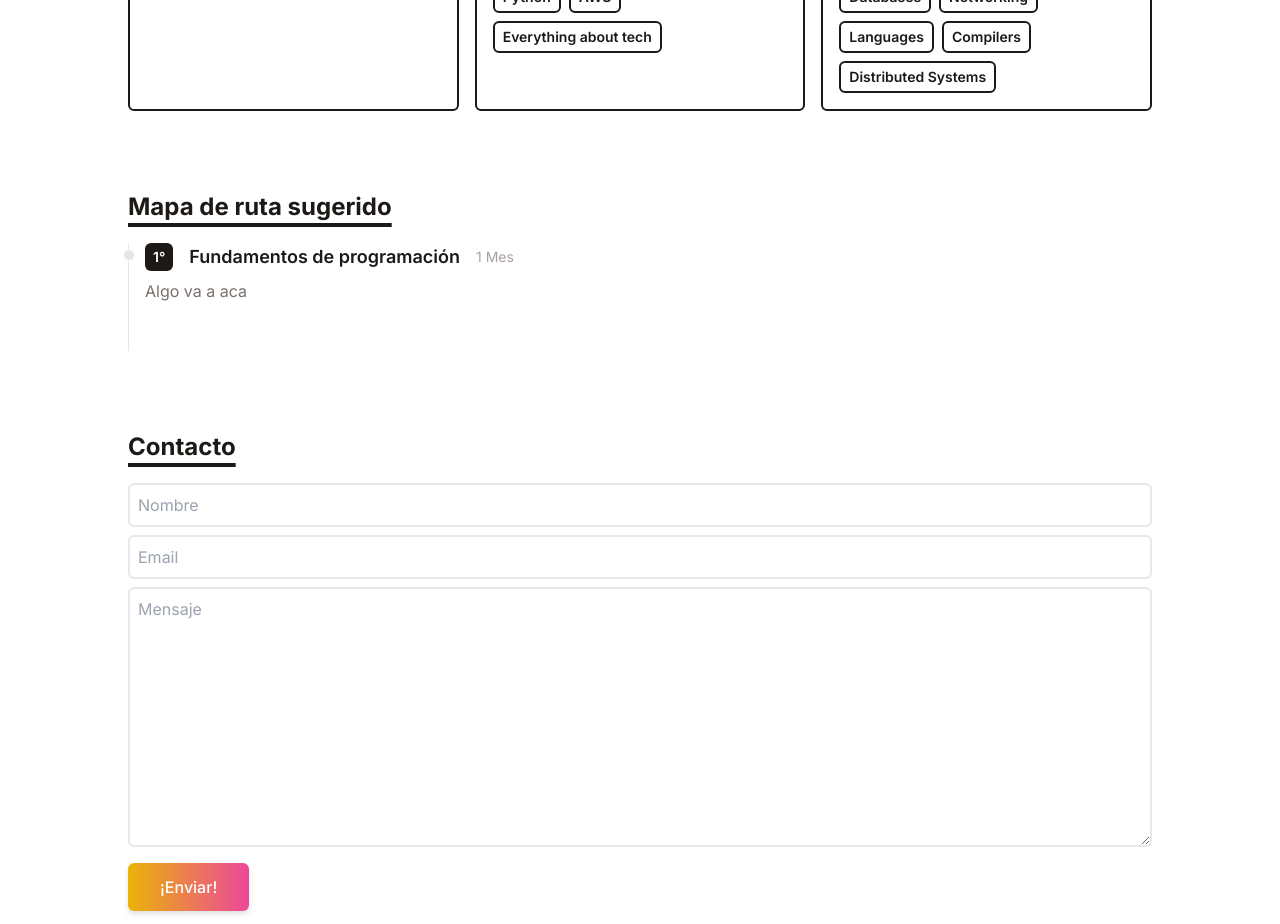
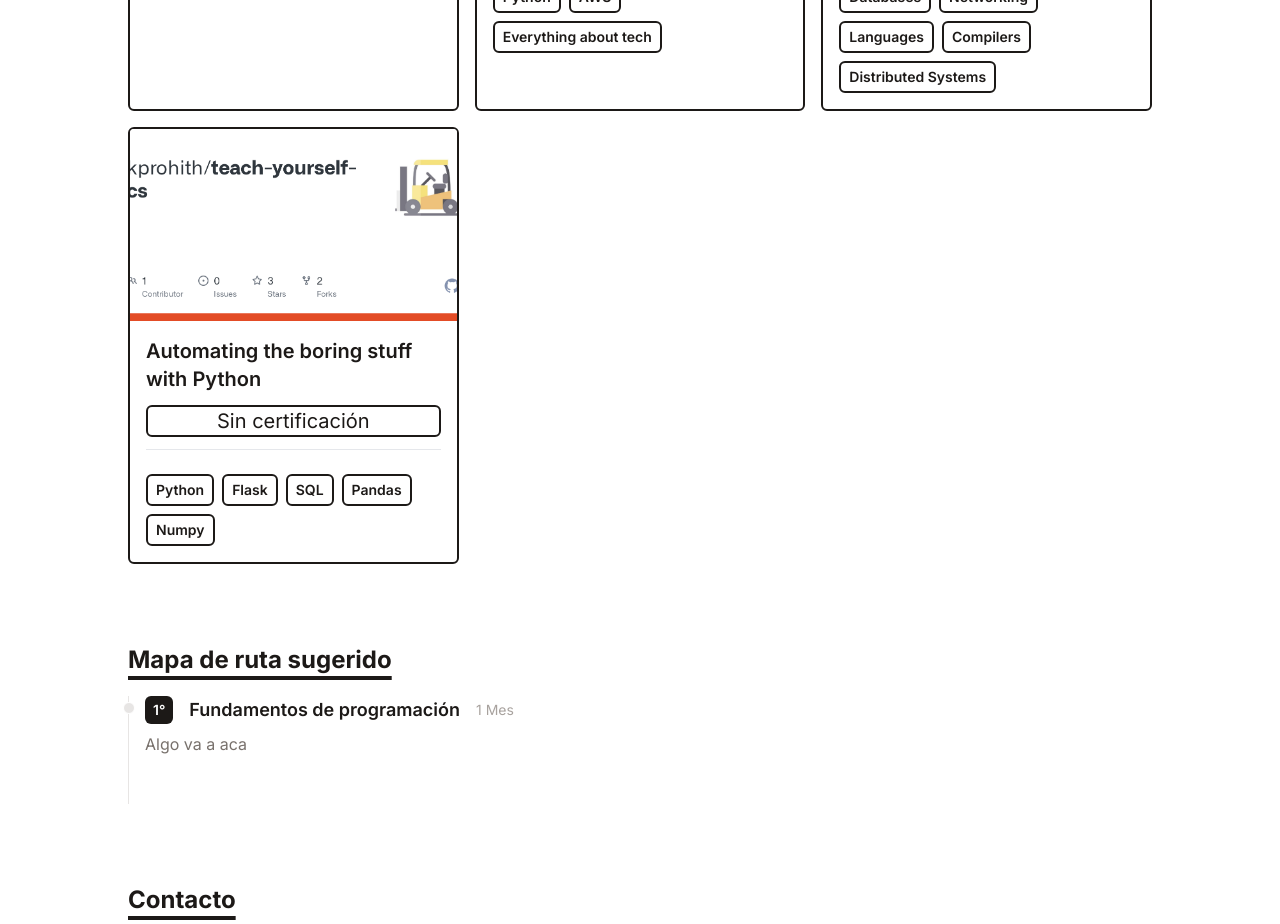
Before and after one commit to jpromanonet/freeCodingResources, a React (Vite) app in the folder es/: page / in a window 1280 px wide. Shown: the part 1460-2384 px from the top of the page. Built offline with nearby package versions, Linux system fonts and the light colour scheme.

Commit message:
Almost done

```diff
--- a/es/src/data/portfolio.js
+++ b/es/src/data/portfolio.js
@@ -41,4 +41,11 @@
       stack: ['Programming', 'CS Architecture', 'Algorithms', 'Data Structures', 'Math for CS', 'Operating Systems', 'Databases', 'Networking', 'Languages', 'Compilers', 'Distributed Systems'],
       link: 'https://www.teachyourselfcs.com',
    },
+   {
+      title: 'Automating the boring stuff with Python',
+      cert: 'Sin certificación',
+      imgUrl: '/assets/teachyourselfcs.png',
+      stack: ['Python', 'Flask', 'SQL', 'Pandas', 'Numpy'],
+      link: 'https://www.teachyourselfcs.com',
+   },
 ]
```
